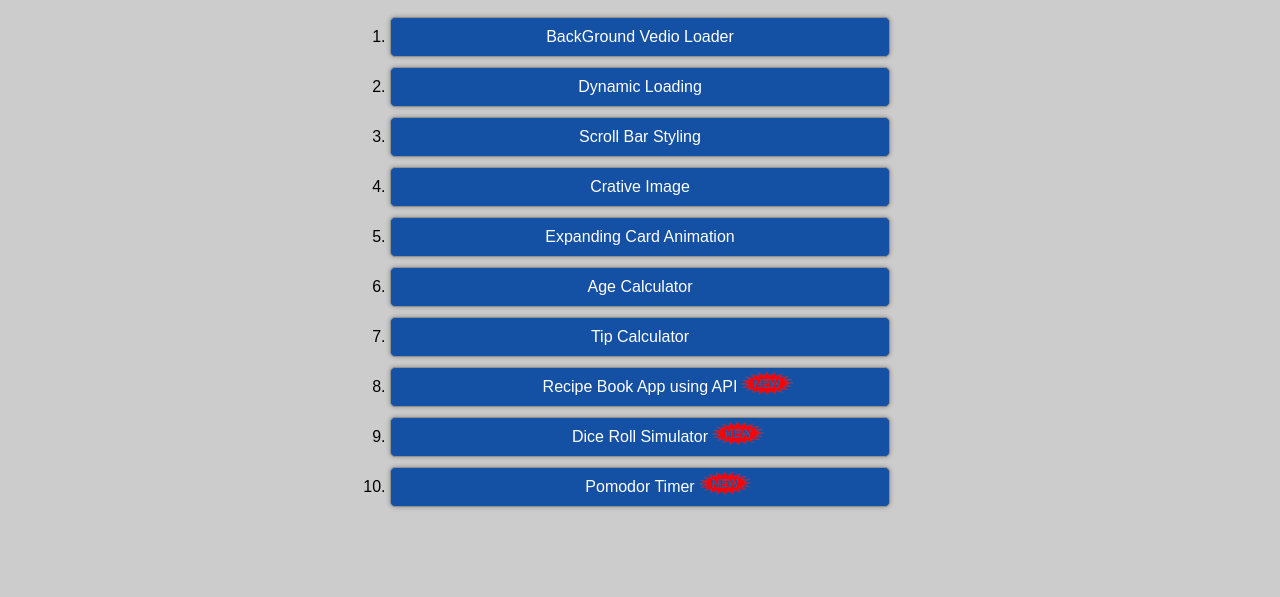
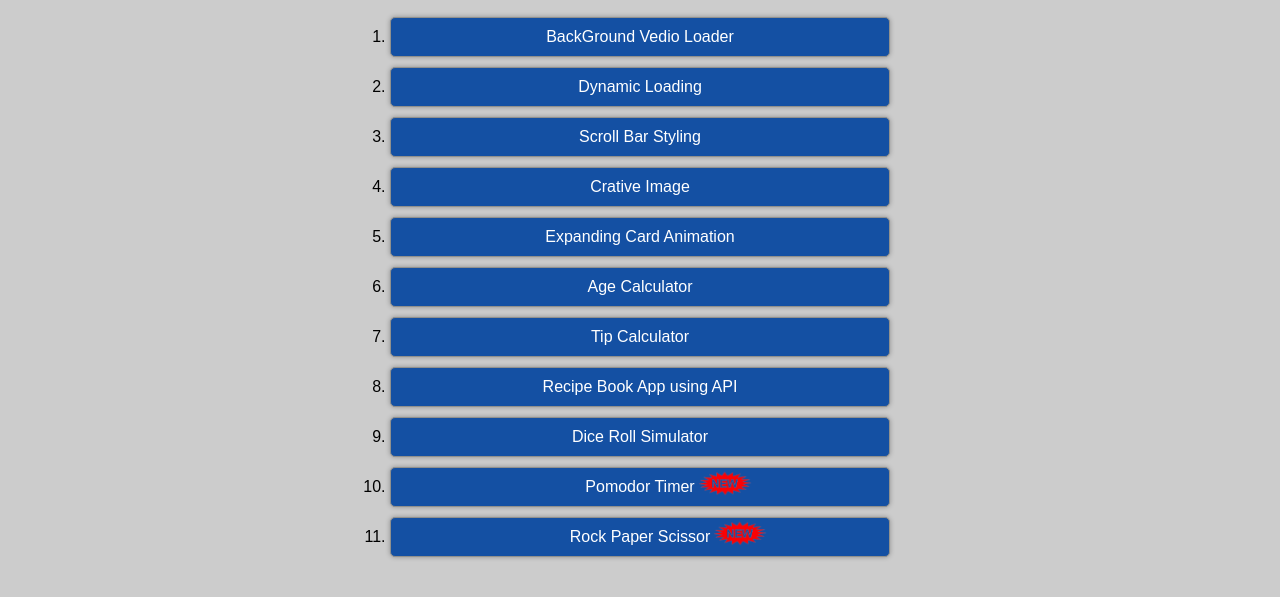
Before and after one commit to Laxman67/HTML-CSS-JS-PROJECTS, a plain HTML site: page index.html in a window 1280 px wide. Shown: the part 89-686 px from the top of the page. Drawn offline with Linux system fonts and the light colour scheme.

Commit message:
Project Link added in index Website

```diff
--- a/index.html
+++ b/index.html
@@ -122,11 +122,11 @@
             <li><a href="8-Age Calculator/index.html">Age Calculator </a></li>
             <li><a href="9-Tip Calculator/index.html">Tip Calculator </a> </li>
 
-            <li><a href="10-Recipe Book App/index.html">Recipe Book App using API </a> <span id="new-item"><img
+            <li><a href="10-Recipe Book App/index.html">Recipe Book App using API </a> </li>
+            <li><a href="11- Dice Roll Simulator/index.html">Dice Roll Simulator</a> </li>
+            <li><a href="12-Pomodoro Timer/index.html">Pomodor Timer</a> <span id="new-item"><img
                         src="./assets/images/image-removebg-preview.png" alt=""></span></li>
-            <li><a href="11- Dice Roll Simulator/index.html">Dice Roll Simulator</a> <span id="new-item"><img
-                        src="./assets/images/image-removebg-preview.png" alt=""></span></li>
-            <li><a href="12-Pomodoro Timer/index.html">Pomodor Timer</a> <span id="new-item"><img
+            <li><a href="13- Rock Paper Scissor/index.html">Rock Paper Scissor</a> <span id="new-item"><img
                         src="./assets/images/image-removebg-preview.png" alt=""></span></li>
 
 
```
Also changed, not shown: 13- Rock Paper Scissor/index.html (renamed from Rock Paper Scissor/index.html), 13- Rock Paper Scissor/index.js (renamed from Rock Paper Scissor/index.js), 13- Rock Paper Scissor/style.css (renamed from Rock Paper Scissor/style.css).
